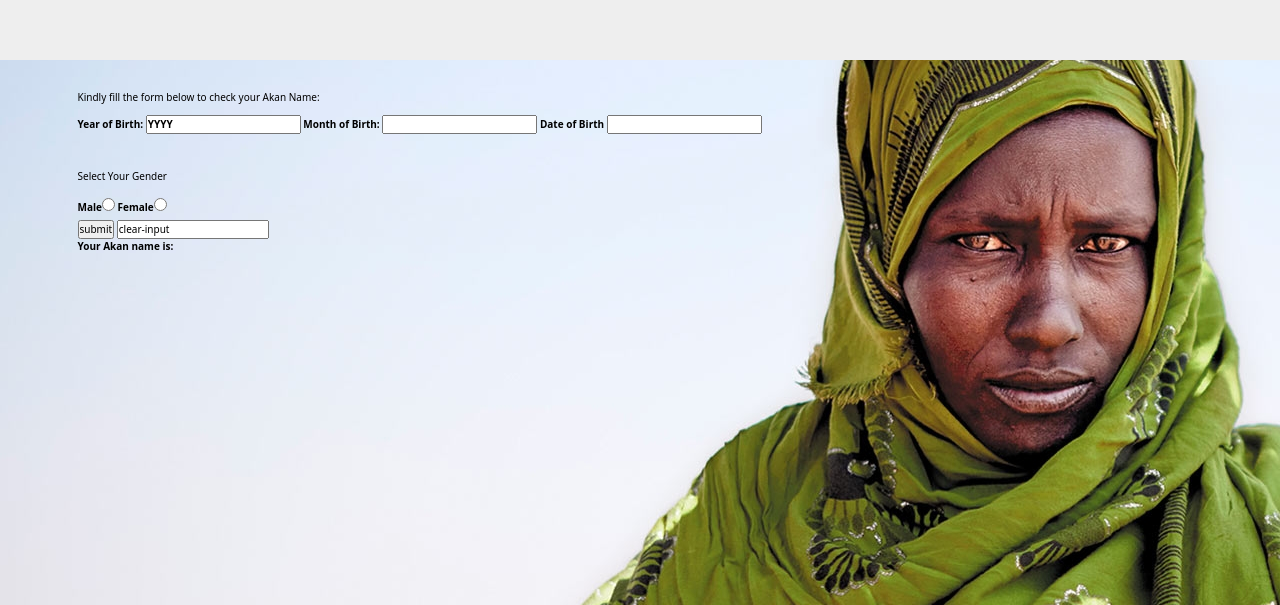
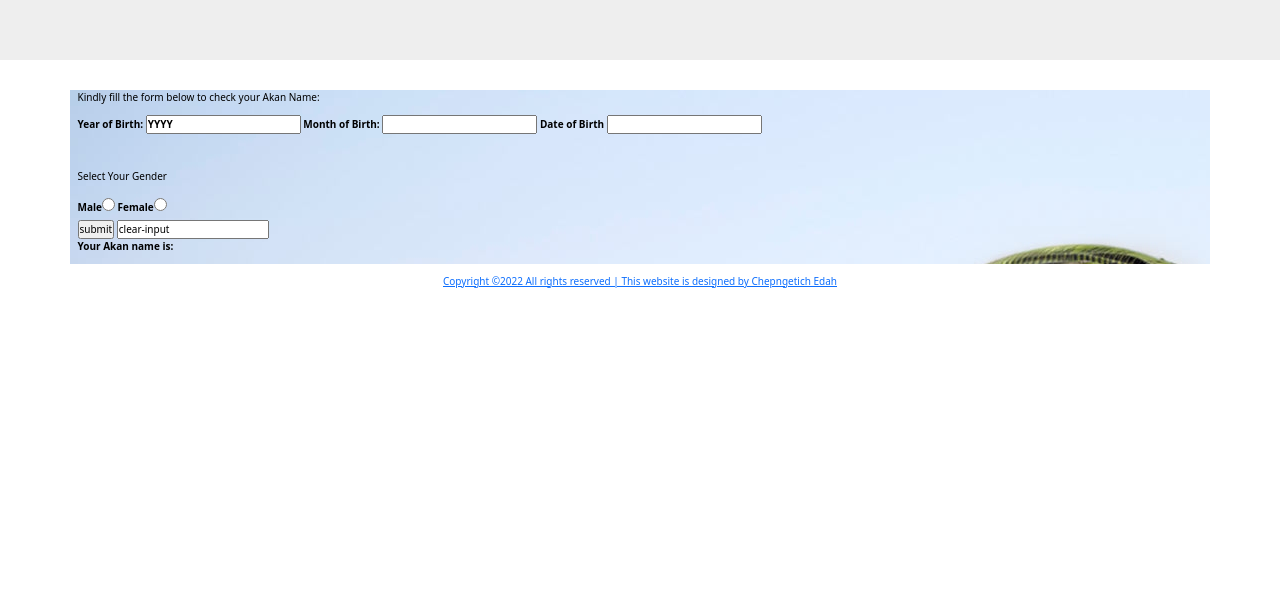
Before and after one commit to edah-hub/Akan-Naming, a plain HTML site: page index.html in a window 1280 px wide. Shown: the part 195-800 px from the top of the page. Drawn offline with nearby package versions, Linux system fonts and the light colour scheme; a web font is replaced by a local one.

Commit message:
adds a footer

```diff
--- a/css/index.css
+++ b/css/index.css
@@ -8,14 +8,15 @@ body{
     margin: 0%;
     padding: 0%;
     box-sizing: border-box;
-    background-image: url(../images/bc.jpg);
+    /* background-image: url(../images/bc.jpg); */
 }
  .logo{
     margin-right: 50%;
 }
-header{
+ .container{
     background-image: url(images/bc.jpg);
     background-image: url(images/bc.jpg);
+    background-image: url(../images/bc.jpg);
 }
 
 .nav-text{
--- a/index.html
+++ b/index.html
@@ -72,6 +72,24 @@
 
 </header>
 
+
 <script src="js/main.js"></script>
 </body>
+<!-- Footer -->
+<footer class="page-footer font-small blue">
+  <div class="footer-copyright text-center py-3">
+  <!-- Copyright -->
+    <a href="https://mdbootstrap.com/"> Copyright &copy;<script>document.write(new Date().getFullYear());</script> All rights reserved | This website is designed by Chepngetich Edah</a></a>
+  </div>
+  <!-- Copyright -->
+
+</footer>
+<!-- Footer -->
+
+<!-- <footer id="footer">
+  <p>
+    Copyright &copy;<script>document.write(new Date().getFullYear());</script> All rights reserved | This website is designed by Chepngetich Edah</a>
+    </p>
+</footer> -->
+
 </html>
```
